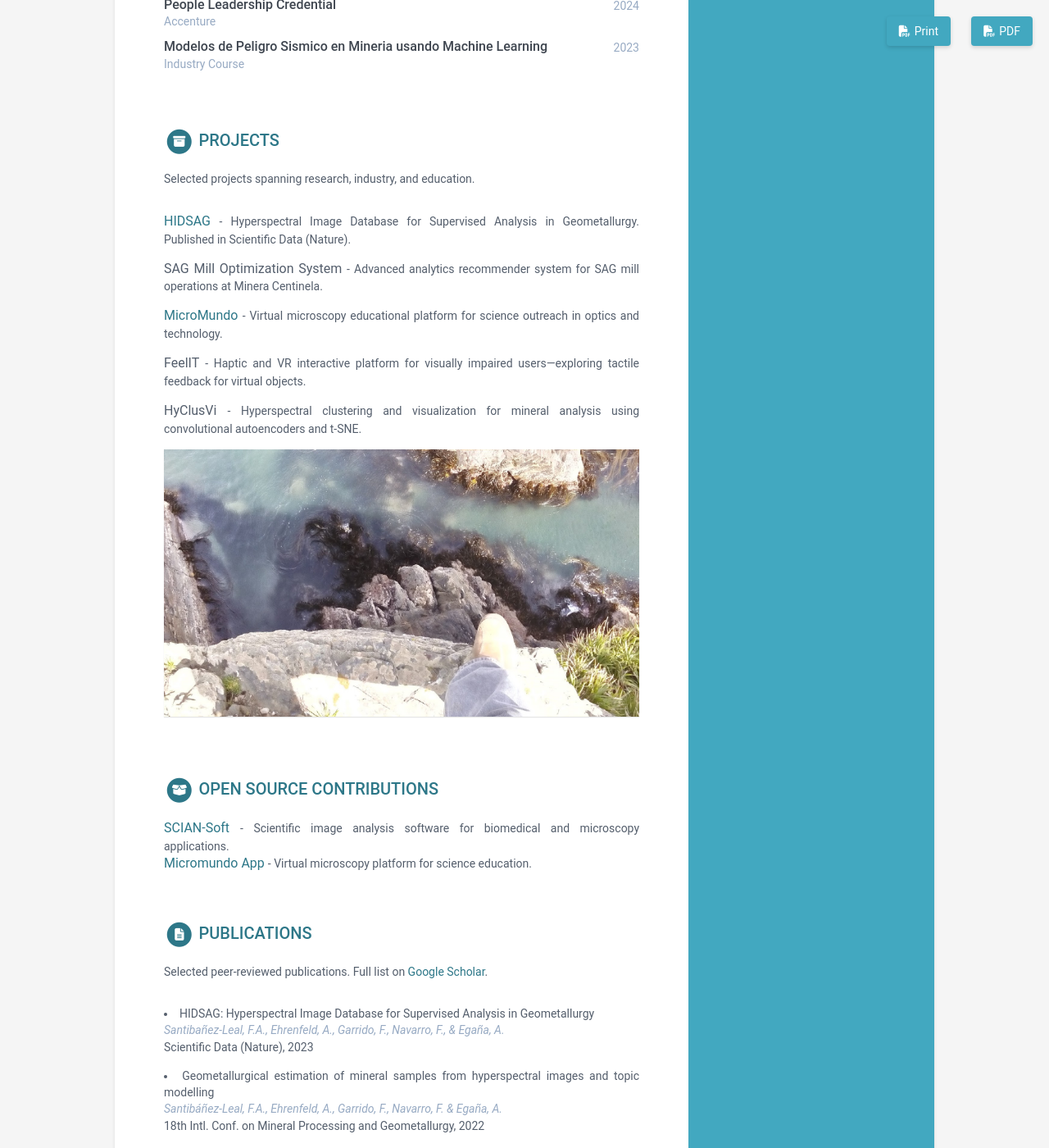
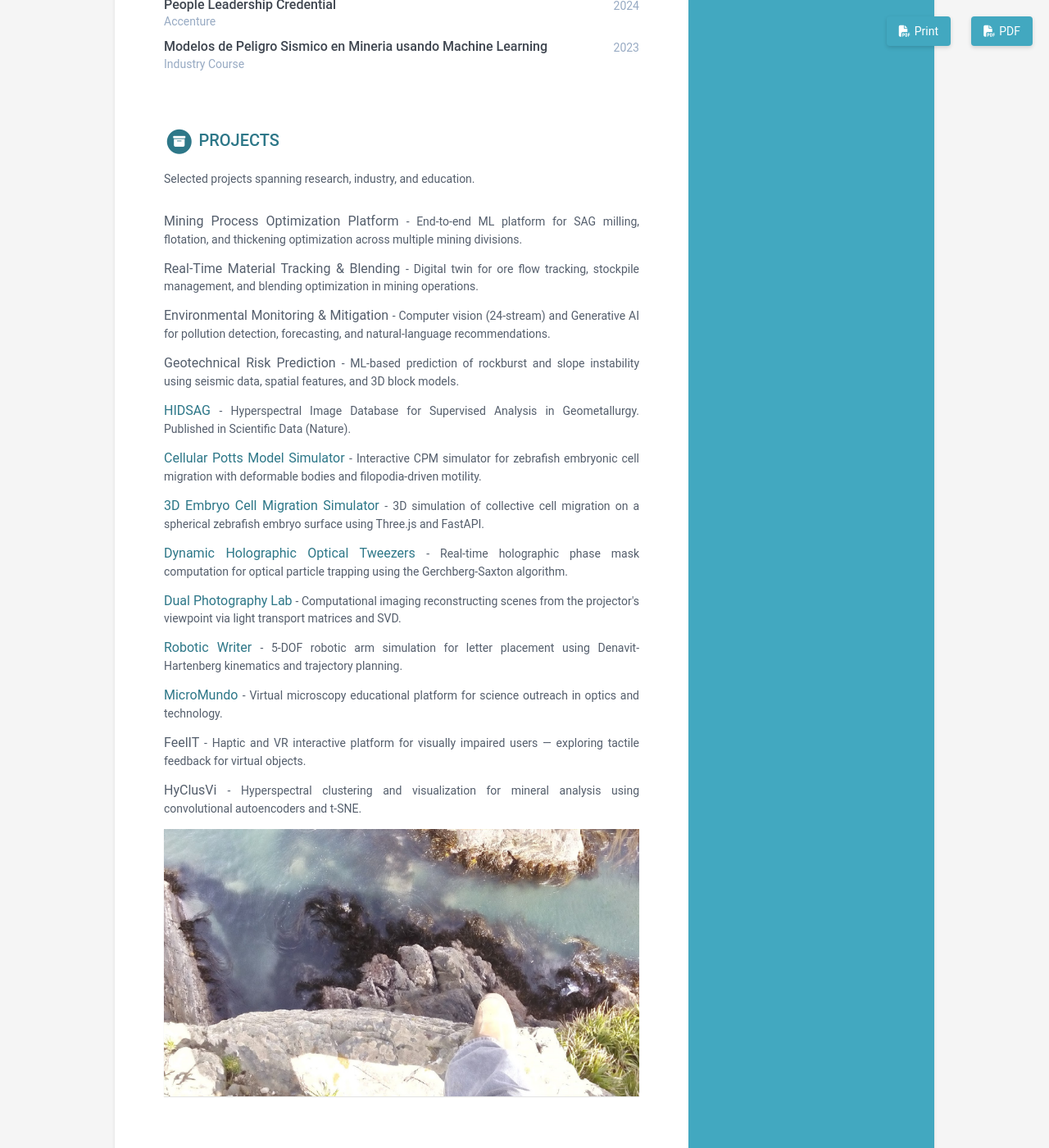
Before and after one commit to fsantibanezleal/online-cv, a Jekyll site: the page built from index.html, in a window 1280 px wide and 1400 px high, scrolled down 1503 px. Shown: the whole window at 82% size. Built offline with Jekyll 4.4.1, drawn with Linux system fonts in a browser that asks for light colours; nearby versions of some CDN libraries; library files that are not in the unit come from our copies; some of the changed text lies outside the part shown.

Commit message:
Feat: Modernization 004

```diff
--- a/_data/data.yml
+++ b/_data/data.yml
@@ -214,13 +214,45 @@ projects:
       Selected projects spanning research, industry, and education.
 
     assignments:
+      - title: Mining Process Optimization Platform
+        link:
+        tagline: "End-to-end ML platform for SAG milling, flotation, and thickening optimization across multiple mining divisions."
+
+      - title: Real-Time Material Tracking & Blending
+        link:
+        tagline: "Digital twin for ore flow tracking, stockpile management, and blending optimization in mining operations."
+
+      - title: Environmental Monitoring & Mitigation
+        link:
+        tagline: "Computer vision (24-stream) and Generative AI for pollution detection, forecasting, and natural-language recommendations."
+
+      - title: Geotechnical Risk Prediction
+        link:
+        tagline: "ML-based prediction of rockburst and slope instability using seismic data, spatial features, and 3D block models."
+
       - title: HIDSAG
         link: "https://doi.org/10.1038/s41597-023-02061-x"
         tagline: "Hyperspectral Image Database for Supervised Analysis in Geometallurgy. Published in Scientific Data (Nature)."
 
-      - title: SAG Mill Optimization System
-        link:
-        tagline: "Advanced analytics recommender system for SAG mill operations at Minera Centinela."
+      - title: Cellular Potts Model Simulator
+        link: "https://github.com/fsantibanezleal/SCIAN_LEO_CPM"
+        tagline: "Interactive CPM simulator for zebrafish embryonic cell migration with deformable bodies and filopodia-driven motility."
+
+      - title: 3D Embryo Cell Migration Simulator
+        link: "https://github.com/fsantibanezleal/SCIAN_EVL_SpherSIM"
+        tagline: "3D simulation of collective cell migration on a spherical zebrafish embryo surface using Three.js and FastAPI."
+
+      - title: Dynamic Holographic Optical Tweezers
+        link: "https://github.com/fsantibanezleal/CEFOP_DinHot"
+        tagline: "Real-time holographic phase mask computation for optical particle trapping using the Gerchberg-Saxton algorithm."
+
+      - title: Dual Photography Lab
+        link: "https://github.com/fsantibanezleal/FASL_Coding_DualFotography"
+        tagline: "Computational imaging reconstructing scenes from the projector's viewpoint via light transport matrices and SVD."
+
+      - title: Robotic Writer
+        link: "https://github.com/fsantibanezleal/Udec_Robotic_Writer"
+        tagline: "5-DOF robotic arm simulation for letter placement using Denavit-Hartenberg kinematics and trajectory planning."
 
       - title: MicroMundo
         link: "https://micromundo.app/"
@@ -228,7 +260,7 @@ projects:
 
       - title: FeelIT
         link:
-        tagline: "Haptic and VR interactive platform for visually impaired users—exploring tactile feedback for virtual objects."
+        tagline: "Haptic and VR interactive platform for visually impaired users — exploring tactile feedback for virtual objects."
 
       - title: HyClusVi
         link:
@@ -239,6 +271,26 @@ oss:
     intro:
 
     contributions:
+      - title: SCIAN_LEO_CPM
+        link: "https://github.com/fsantibanezleal/SCIAN_LEO_CPM"
+        tagline: "Cellular Potts Model simulator for zebrafish embryonic cell migration."
+
+      - title: SCIAN_EVL_SpherSIM
+        link: "https://github.com/fsantibanezleal/SCIAN_EVL_SpherSIM"
+        tagline: "3D simulation of DFC collective migration on spherical embryo surface."
+
+      - title: CEFOP_DinHot
+        link: "https://github.com/fsantibanezleal/CEFOP_DinHot"
+        tagline: "Dynamic Holographic Optical Tweezers with Gerchberg-Saxton algorithm."
+
+      - title: Dual Photography Lab
+        link: "https://github.com/fsantibanezleal/FASL_Coding_DualFotography"
+        tagline: "Computational dual photography using light transport matrices."
+
+      - title: Robotic Writer
+        link: "https://github.com/fsantibanezleal/Udec_Robotic_Writer"
+        tagline: "5-DOF Scorbot III robotic arm kinematics simulator."
+
       - title: SCIAN-Soft
         link: "http://www.scian.cl/"
         tagline: "Scientific image analysis software for biomedical and microscopy applications."
```
